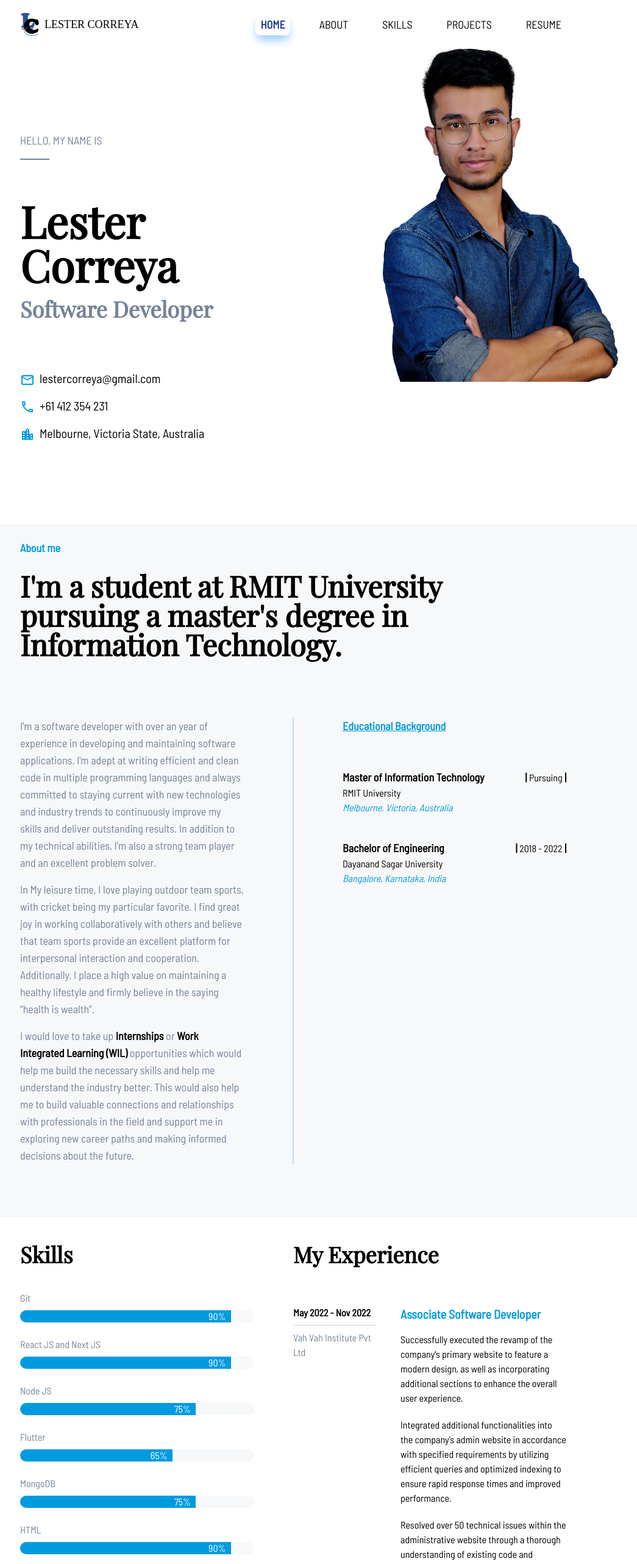
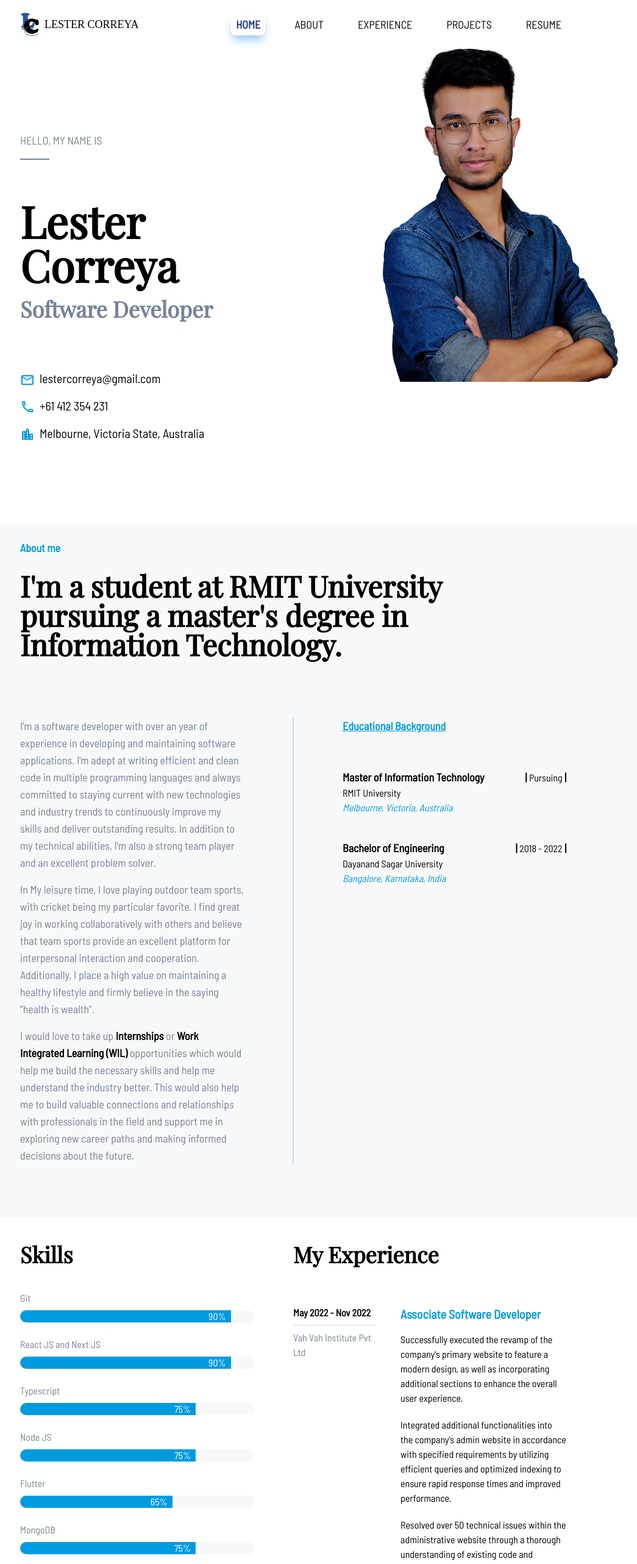
Before and after one commit to lestercorreya/Portfolio, a Next.js app: page / in a window 1280 px wide. Shown: the top 2564 px of the page at 61% size, without its empty margins (159-1204 px from the left). Built offline with nearby package versions, Linux system fonts and the light colour scheme; a web font is replaced by a local one.

Commit message:
skills changed to experience

```diff
--- a/components/SkillsSection.js
+++ b/components/SkillsSection.js
@@ -10,6 +10,10 @@ const SkillsSection = (props) => {
     {
       "name": "React JS and Next JS",
       "level": "90%"
+    },
+    {
+      "name": "Typescript",
+      "level": "75%"
     },
     {
       "name": "Node JS",
@@ -34,10 +38,6 @@ const SkillsSection = (props) => {
     {
       "name": "CSS",
       "level": "90%"
-    },
-    {
-      "name": "Typescript",
-      "level": "75%"
     },
   ]
   const experiences = [
--- a/pages/index.js
+++ b/pages/index.js
@@ -22,7 +22,7 @@ export default function Home() {
   const sectionTitles = {
     home: "HOME",
     about: "ABOUT",
-    skills: "SKILLS",
+    skills: "EXPERIENCE",
     projects: "PROJECTS",
     resume: "RESUME"
   }
```
